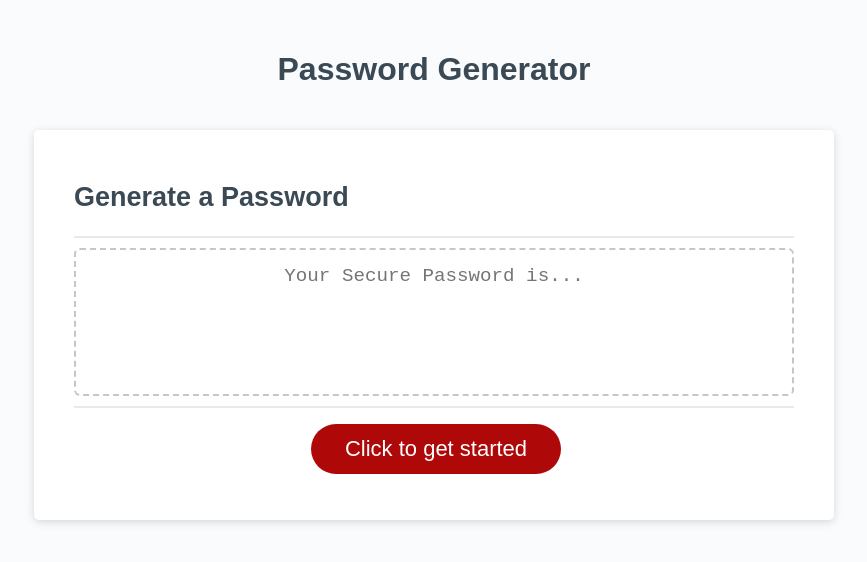
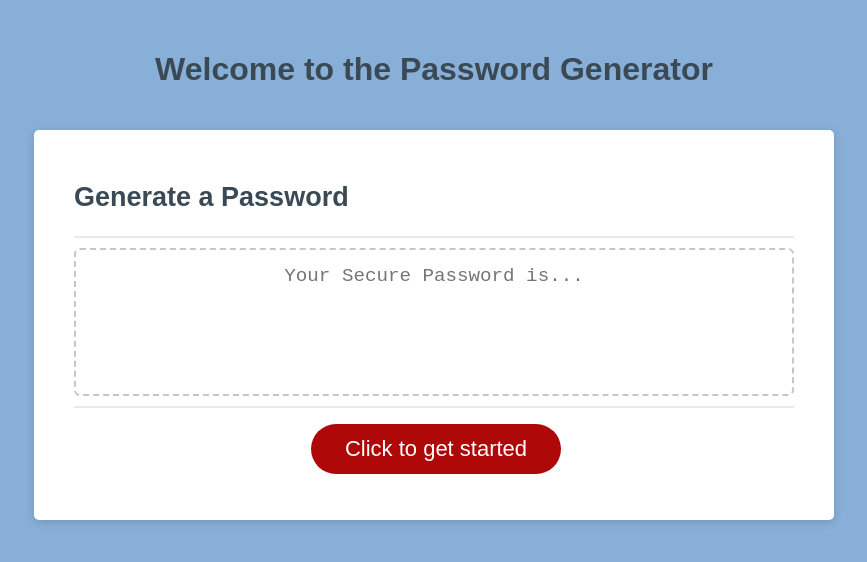
Before and after one commit to markmcdnyu/Password-Generator, a plain HTML site: page Develop/index.html in a window 1280 px wide. Shown: the whole page, without its empty margins (206-1073 px from the left). Drawn offline with Linux system fonts and the light colour scheme.

Commit message:
minor CSS color change and HTML copy change

```diff
--- a/Develop/index.html
+++ b/Develop/index.html
@@ -12,7 +12,7 @@
   <body>
     <div class="wrapper">
       <header>
-        <h1>Password Generator</h1>
+        <h1>Welcome to the Password Generator</h1>
       </header>
       <div class="card">
         <div class="card-header">
--- a/Develop/script.js
+++ b/Develop/script.js
@@ -1,6 +1,7 @@
 // Assignment Code
-let generateBtn = document.querySelector("#generate");
-//Declare the variables
+// let generateBtn = document.querySelector("#generate");
+
+//Declare my variables
 let lowerCase = ["a", "b", "c", "d", "e", "f", "g", "h", "i", "j", "k", "l", "m", "n", "o", "p", "q", "r", "s", "t", "u", "v", "w", "x", "y", "z"];
 let upperCase = ["A","B","C","D","E","F","G","H","I","J","K","L","M","N","O","P","Q","R","S","T","U","V","W","X","Y","Z"];
 let numbers = ["0","1","2","3","4","5","6","7","8","9"];
--- a/Develop/style.css
+++ b/Develop/style.css
@@ -14,7 +14,7 @@ body,
 
 body {
   font-family: sans-serif;
-  background-color: #f9fbfd;
+  background-color: #87afd8;
 }
 
 .wrapper {
```
